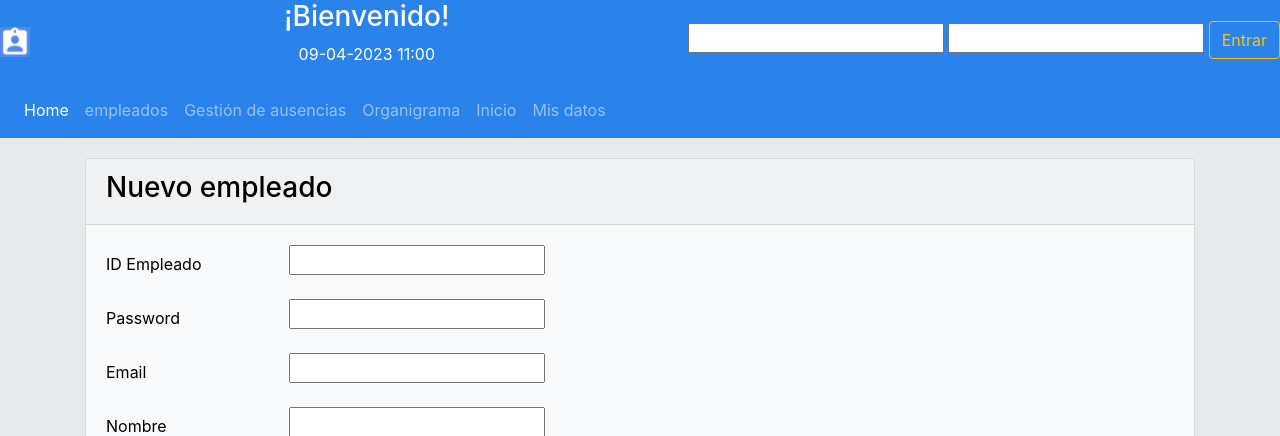
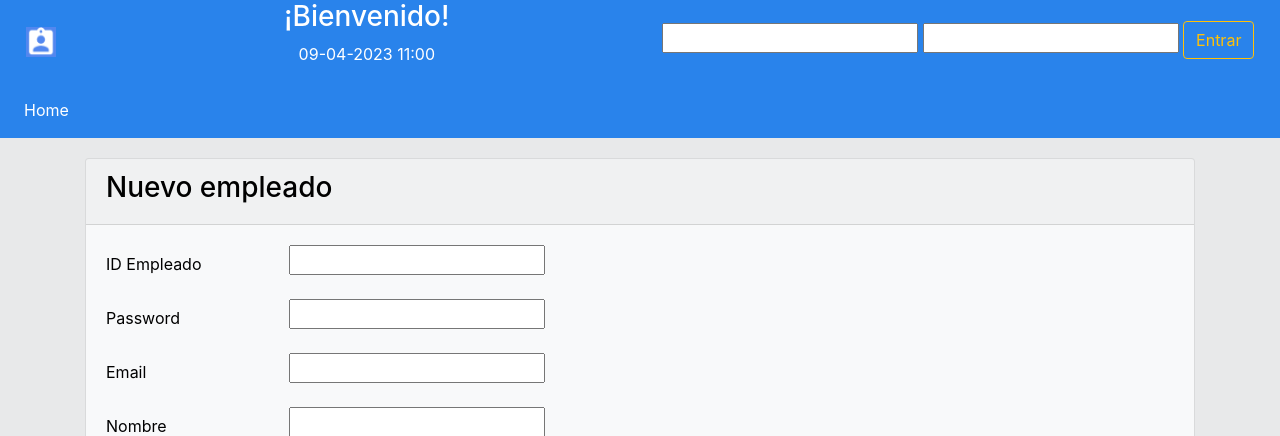
Before and after one commit to ATorroba/FactorRH_Grupo04, a Spring Boot app: page /crear in a window 1280 px wide. Shown: the top 436 px of the page. Run offline with Spring Boot 4, Linux system fonts and the light colour scheme; some of the project's set-up classes (security, data sources, template engines, error pages and the like) are left out, and stand-ins take their place; some libraries are stand-ins or nearby versions.

Commit message:
menu por roles y pagina de inicio added

```diff
--- a/tfgweb0/src/main/java/es/upm/dit/isst/tfg/tfgwebapp/config/WebSecurityConfig.java
+++ b/tfgweb0/src/main/java/es/upm/dit/isst/tfg/tfgwebapp/config/WebSecurityConfig.java
@@ -33,7 +33,7 @@ public class WebSecurityConfig extends WebSecurityConfigurerAdapter {
 
 				.formLogin()
 				.loginPage("/login")
-				.defaultSuccessUrl("/lista")
+				.defaultSuccessUrl("/")
 				.permitAll()
 				.and().exceptionHandling().accessDeniedPage("/403")
 				.and()
--- a/tfgweb0/src/main/java/es/upm/dit/isst/tfg/tfgwebapp/controller/EmpleadoController.java
+++ b/tfgweb0/src/main/java/es/upm/dit/isst/tfg/tfgwebapp/controller/EmpleadoController.java
@@ -67,7 +67,8 @@ public class EmpleadoController {
 
     @GetMapping("/")
 
-    public String inicio(Principal principal) {
+    public String inicio(Principal principal, Model model) {
+        model.addAttribute("date", ZonedDateTime.now());
 
         if (principal == null || principal.getName().equals("")) {
 
@@ -75,7 +76,7 @@ public class EmpleadoController {
         }
 
         else {
-            return "redirect:/" + "lista";
+            return "home";
         }
     }
 
--- a/tfgweb0/src/main/resources/templates/layouts/base.html
+++ b/tfgweb0/src/main/resources/templates/layouts/base.html
@@ -16,12 +16,12 @@
 <body>
 
 	<!-- Cabecera bg-${tema} -->
-	<header style="background-color: rgb(41, 131, 235)" th:fragment="header(tema,date)">
-		<div style="color:white" class="RRR">
+	<header style="background-color: rgb(41, 131, 235);" th:fragment="header(tema,date)">
+		<div style="color:white;margin-right: 2%;margin-left: 2%;" class="RRR">
 			<a class="navbar-brand" href="#">
 				<img th:src="@{/img/RH.png}" width="30" height="30" alt="">
 			</a>
-			<div class="FFF">
+			<div  class="FFF">
 			<h3>¡Bienvenido!</h3>
 			<p th:text="${#temporals.format(date, 'dd-MM-yyyy HH:mm')}"></p>
 		</div>
@@ -61,34 +61,39 @@
 				<ul  class="navbar-nav mr-auto">
 
 					<li class="nav-item active">
-						<a class="nav-link" href="#">Home <span class="sr-only">(current)</span></a>
+						<a class="nav-link" th:href="@{/}">Home <span class="sr-only">(current)</span></a>
 					</li>
-					<li class="nav-item">
-						<a class="nav-link" th:href="@{/lista}" th:text="#{menu.empleados}"></a>
-					</li>
-					<li class="nav-item">
-						<a class="nav-link" th:href="@{/gestion}" th:text="#{empleados.gestion}"></a>
-					</li>
-					<li class="nav-item">
-						<a class="nav-link" th:href="@{/organigrama}" th:text="#{empleados.organigrama}"></a>
-					</li>
-					<li class="nav-item">
-						<a class="nav-link" th:href="@{/inicio}" th:text="#{empleados.inicio}"></a>
-					<li class="nav-item">
-						<a class="nav-link" th:href="@{/datos}" th:text="#{empleados.misdatos}"></a>
-					</li>
-					</li>
+
+
+
+
+
+
 					<span sec:authorize="hasRole('ROLE_CONTROLADOR')">
 
 					</span>
 					<span sec:authorize="hasRole('ROLE_HABILITADO')">
 
 					</span>
-					<span sec:authorize="hasRole('ROLE_EMPLEADO')">
+					<span class="RR" sec:authorize="hasRole('ROLE_EMPLEADO')">
+						<li class="nav-item">
+							<a class="nav-link" th:href="@{/organigrama}" th:text="#{empleados.organigrama}"></a>
+						</li>
+						<li class="nav-item">
+							<a class="nav-link" th:href="@{/inicio}" th:text="#{empleados.inicio}"></a>
+						</li>
+						<li class="nav-item">
+							<a class="nav-link" th:href="@{/datos}" th:text="#{empleados.misdatos}"></a>
+						</li>
+						<li class="nav-item">
+							<a class="nav-link" th:href="@{/gestion}" th:text="#{empleados.gestion}"></a>
+						</li>
 
 					</span>
 					<span sec:authorize="hasRole('ROLE_RECLUTADOR')">
-
+						<li class="nav-item">
+							<a class="nav-link" th:href="@{/lista}" th:text="#{menu.empleados}"></a>
+						</li>
 					</span>
 
 				</ul>
```
Also changed, not shown: tfgweb0/src/main/resources/templates/home.html (+8 -11 lines), 1 other file.
